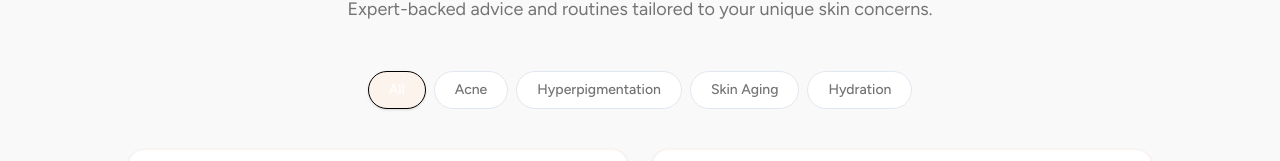
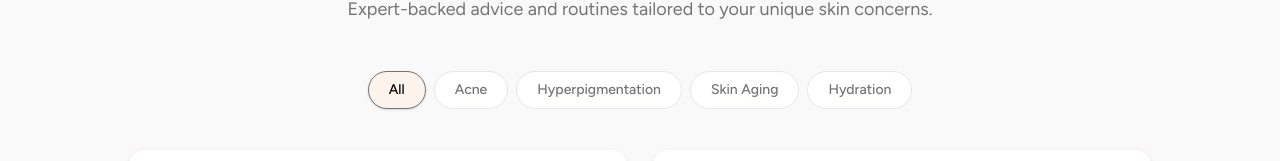
Before and after one commit to Nnenna-udefi/Seraphe-beauty, a Next.js app: page /beauty-tips in a window 1280 px wide. Shown: the part 296-457 px from the top of the page. Built offline with nearby package versions, Linux system fonts and the light colour scheme; a web font is replaced by a local one.

Commit message:
updated tips

```diff
--- a/components/tips.tsx
+++ b/components/tips.tsx
@@ -78,7 +78,7 @@ export default function Tips() {
               onClick={() => setActiveCategory(category)}
               className={`px-5 py-2 rounded-full text-sm font-medium transition-all duration-200 border ${
                 activeCategory === category
-                  ? "bg-boxBg text-white border-black shadow-sm"
+                  ? "bg-boxBg text-black border-darkText shadow-sm"
                   : "bg-white text-darkText border-slate-200 hover:border-slate-400"
               }`}
             >
```
